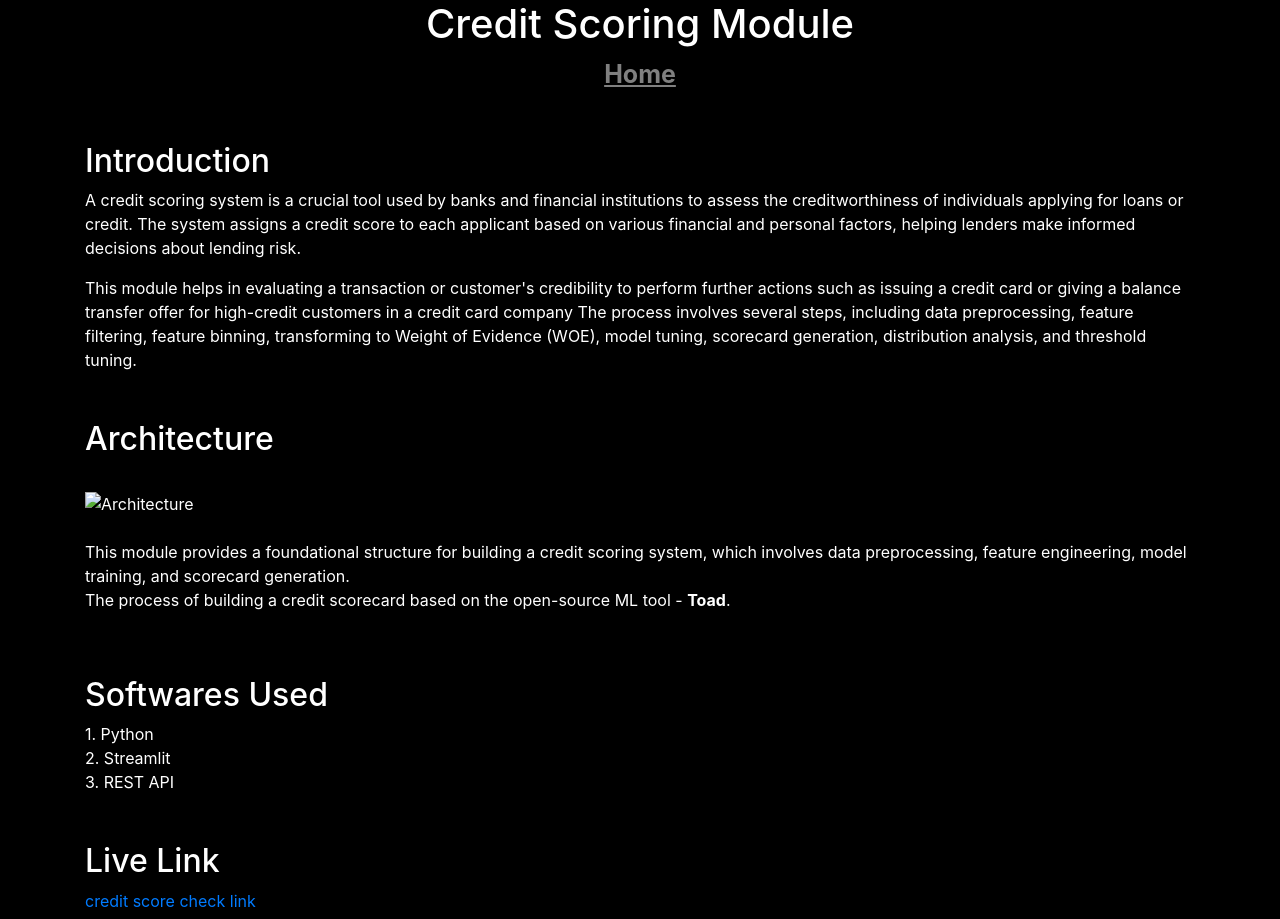
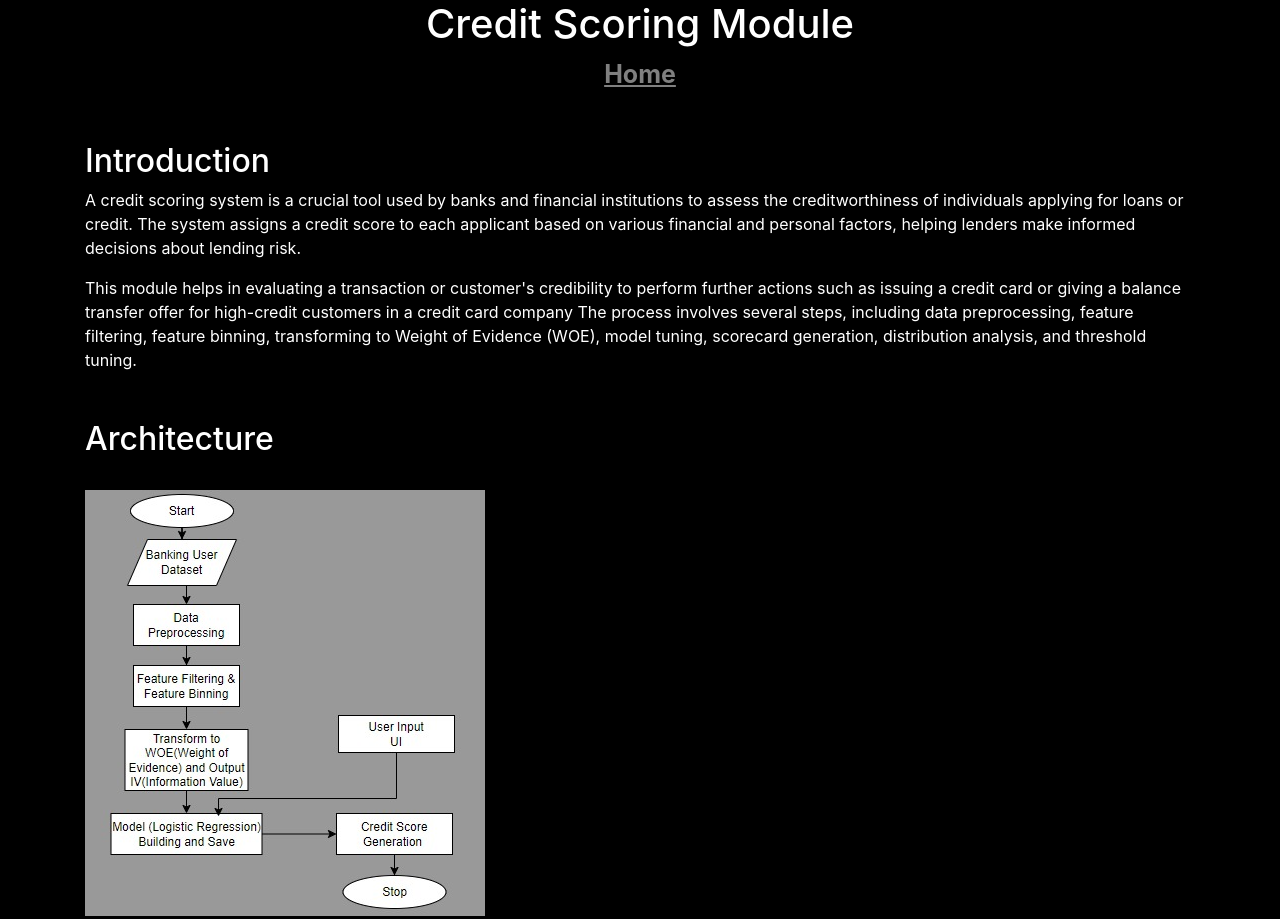
Before and after one commit to BITSMBATeam5/finex, a plain HTML site: page credit_score.html in a window 1280 px wide. Shown: the top 919 px of the page. Drawn offline with nearby package versions, Linux system fonts and the light colour scheme.

Commit message:
Update credit_score.html

```diff
--- a/credit_score.html
+++ b/credit_score.html
@@ -46,7 +46,7 @@
       <h2  id="heads">Architecture</h2><br>
       <div class="row align-items-center">
         <div class="col-md-12">
-          <img src="C:/Users/saipr/Downloads/credit_black.png" alt="Architecture" class="img-fluid">
+          <img src="credit_scoring.jpg" alt="Architecture" class="img-fluid">
 
           <!-- Your architecture image here -->
           <br>
```
